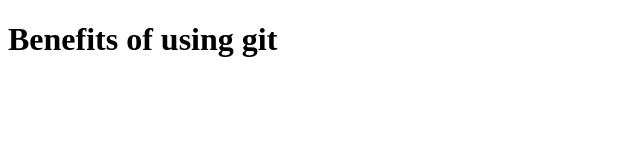
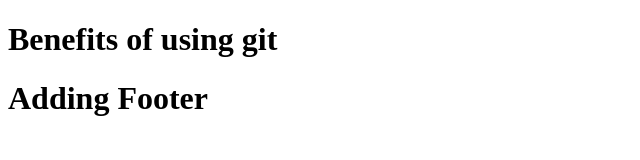
Before and after one commit to stoerit/CWEB1111_Spring_2019, a plain HTML site: page index.html in a window 1280 px wide. Shown: the whole page, without its empty margins (0-640 px from the left). Drawn offline with Linux system fonts and the light colour scheme.

Commit message:
adding footer

```diff
--- a/index.html
+++ b/index.html
@@ -8,4 +8,7 @@
             <h1>Benefits of using git</h1>
         </header>
     </body>
+    <footer>
+        <h1>Adding Footer</h1>
+    </footer>
 </html>
```
